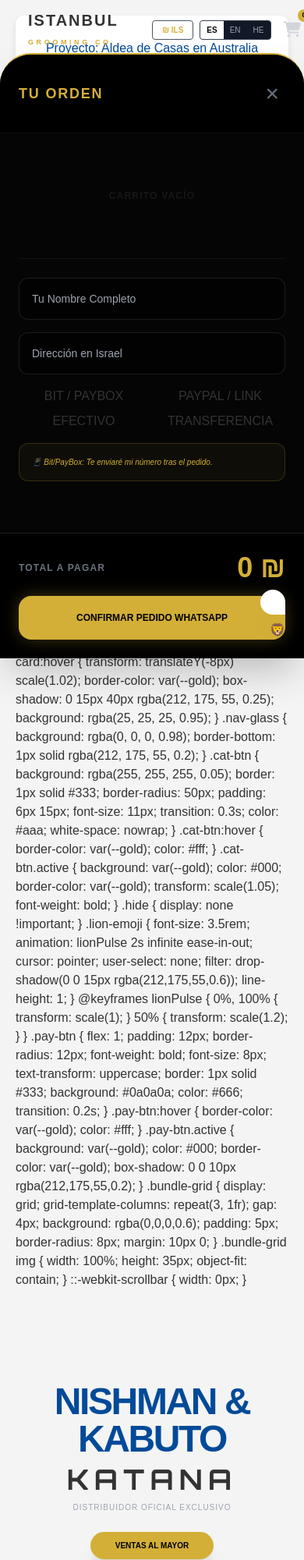
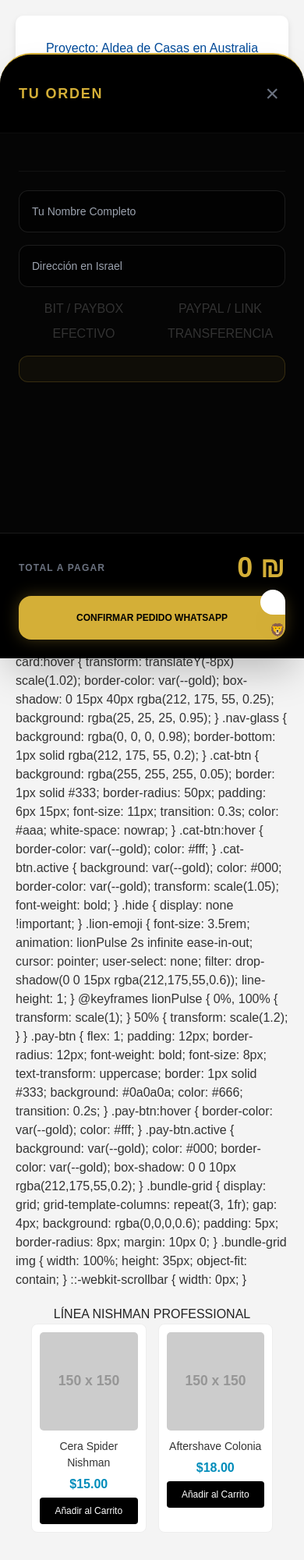
Before and after one commit to vicxander1993-code/IstambulGromingco, a plain HTML site: page index.html in a window 390 px wide. Shown: the top 2000 px of the page at 78% size. Drawn offline with nearby package versions, Linux system fonts and the light colour scheme; placeholder pictures from the web are drawn by us.

Commit message:
bloque 3
Removed navigation bar and added product display section with cards for Nishman products.

```diff
--- a/index.html
+++ b/index.html
@@ -102,47 +102,27 @@
 </head>
 <body>
 
-    <nav class="fixed top-0 w-full z-50 nav-glass px-4 py-3">
-        <div class="max-w-7xl mx-auto flex justify-between items-center">
-            <div onclick="app.setView('shop')" class="cursor-pointer">
-                <span class="text-xl font-bold tracking-widest block uppercase">ISTANBUL</span>
-                <span class="text-[9px] font-bold text-[#D4AF37] tracking-[0.4em] uppercase">GROOMING CO.</span>
-            </div>
-            <div class="flex items-center gap-2">
-                <button onclick="app.toggleCurrency()" id="btn-curr" class="text-[10px] font-bold border border-gray-600 px-3 py-1 rounded text-[#D4AF37]">₪ ILS</button>
-                <div class="flex bg-gray-900 rounded border border-gray-700 overflow-hidden">
-                    <button onclick="app.setLang('es')" id="l-es" class="px-2 py-1 text-[10px] font-bold bg-white text-black">ES</button>
-                    <button onclick="app.setLang('en')" id="l-en" class="px-2 py-1 text-[10px] text-gray-400">EN</button>
-                    <button onclick="app.setLang('he')" id="l-he" class="px-2 py-1 text-[10px] text-gray-400">HE</button>
-                </div>
-                <div onclick="app.toggleCart()" class="relative p-2 cursor-pointer">
-                    <i class="fa-solid fa-cart-shopping text-xl text-gray-300"></i>
-                    <span id="badge" class="absolute -top-1 -right-1 bg-[#D4AF37] text-black text-[9px] font-bold w-4 h-4 flex items-center justify-center rounded-full">0</span>
-                </div>
-            </div>
+    <section id="productos" style="padding: 20px;">
+    <h2 style="text-align: center; color: #222; text-transform: uppercase;">Línea Nishman Professional</h2>
+
+    <div style="display: grid; grid-template-columns: repeat(2, 1fr); gap: 15px;">
+
+        <div class="card-producto" style="border: 1px solid #eee; padding: 10px; border-radius: 8px; text-align: center; background: #fff;">
+            <img src="https://via.placeholder.com/150" alt="Cera Nishman" style="width: 100%; border-radius: 5px;">
+            <h4 style="margin: 10px 0 5px 0; font-size: 14px;">Cera Spider Nishman</h4>
+            <p style="color: #008cba; font-weight: bold; margin: 5px 0;">$15.00</p>
+            <button style="background: #000; color: #fff; border: none; padding: 8px; width: 100%; border-radius: 4px; font-size: 12px;">Añadir al Carrito</button>
         </div>
-    </nav>
 
-    <main class="pt-24 px-4 max-w-7xl mx-auto pb-32">
-        <section id="view-shop">
-            <header class="text-center py-6">
-                <h1 class="text-5xl font-bold leading-none uppercase tracking-tighter">NISHMAN & KABUTO</h1>
-                <h2 class="text-4xl font-bold katana-pulse mt-2 tracking-[0.2em] uppercase" style="font-family: 'Orbitron';">KATANA</h2>
-                <p id="txt-hero-sub" class="text-gray-400 text-[10px] uppercase tracking-widest mt-2">Distribuidor Oficial Exclusivo</p>
-                <button onclick="app.setView('b2b')" class="bg-[#D4AF37] text-black px-8 py-2.5 rounded-full font-bold uppercase text-[10px] mt-6 shadow-xl active:scale-95 transition hover:bg-white">VENTAS AL MAYOR</button>
-            </header>
+        <div class="card-producto" style="border: 1px solid #eee; padding: 10px; border-radius: 8px; text-align: center; background: #fff;">
+            <img src="https://via.placeholder.com/150" alt="Aftershave Nishman" style="width: 100%; border-radius: 5px;">
+            <h4 style="margin: 10px 0 5px 0; font-size: 14px;">Aftershave Colonia</h4>
+            <p style="color: #008cba; font-weight: bold; margin: 5px 0;">$18.00</p>
+            <button style="background: #000; color: #fff; border: none; padding: 8px; width: 100%; border-radius: 4px; font-size: 12px;">Añadir al Carrito</button>
+        </div>
 
-            <div class="mb-10">
-                <h3 id="txt-combo-title" class="text-center text-[#D4AF37] text-xs font-bold uppercase mb-4 tracking-[0.3em]">PAQUETES PROFESIONALES</h3>
-                <div id="combo-grid" class="grid grid-cols-1 md:grid-cols-3 gap-4"></div>
-            </div>
-
-            <div class="sticky top-[64px] z-40 bg-black/80 backdrop-blur-md py-3 mb-6 border-y border-white/10 overflow-x-auto no-scrollbar">
-                <div id="cats-container" class="flex gap-2 px-4 min-w-max"></div>
-            </div>
-
-            <div id="product-grid" class="grid grid-cols-2 md:grid-cols-3 lg:grid-cols-4 gap-4"></div>
-        </section>
+    </div>
+</section>
 
         <section id="view-b2b" class="hide py-12">
             <div class="max-w-xl mx-auto glass-card p-6 border-t-4 border-[#D4AF37]">
```
